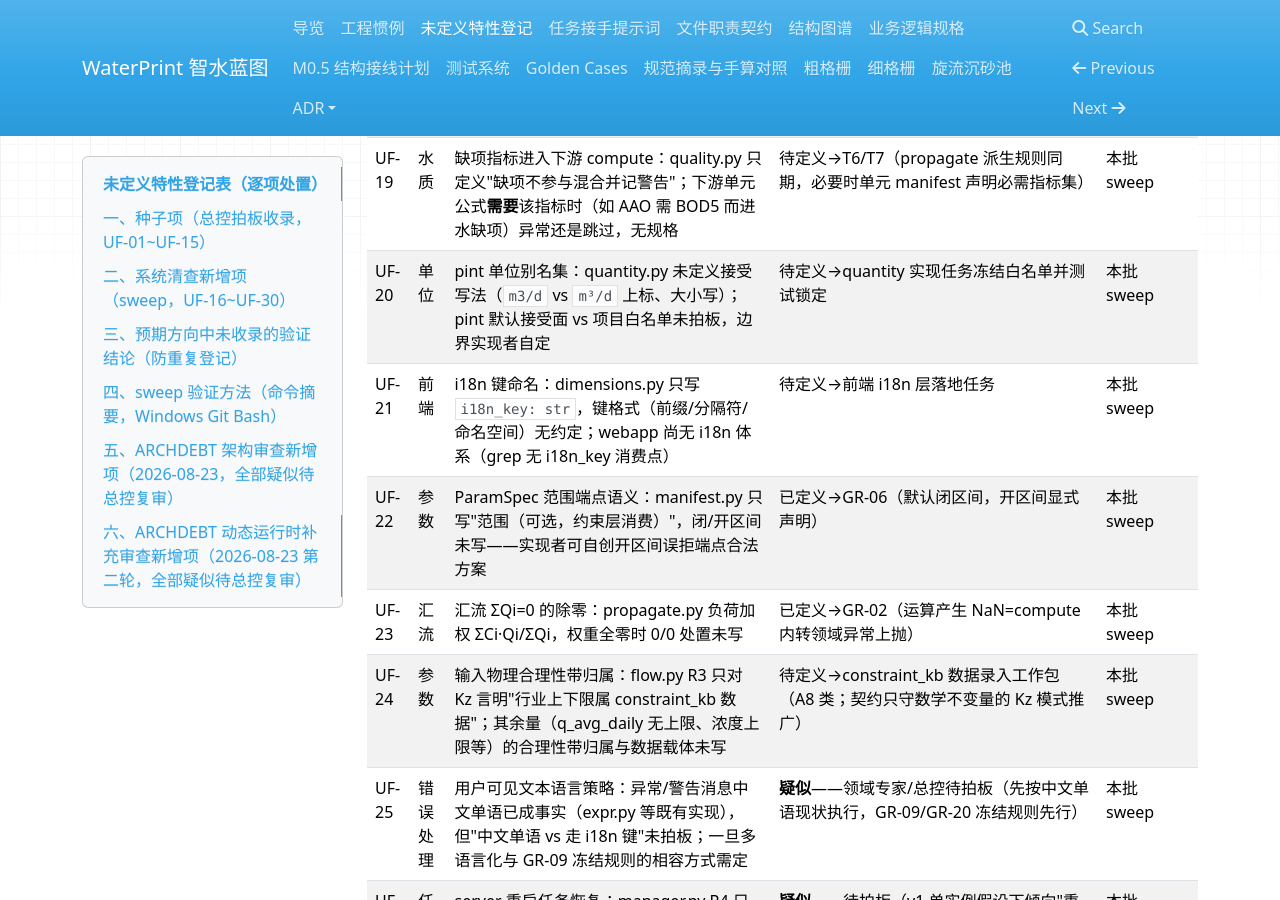
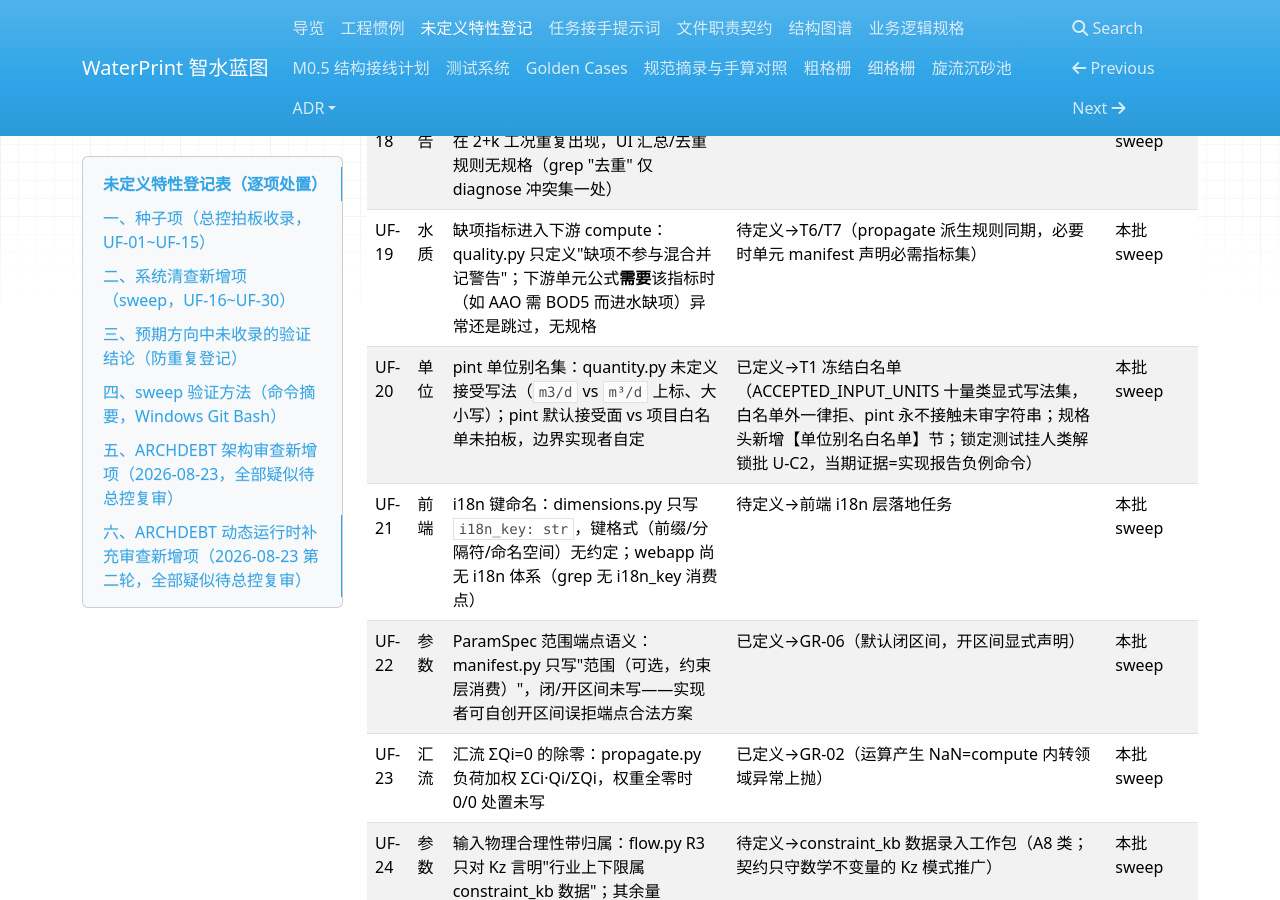
Before and after one commit to yyx20040712/waterprint, an MkDocs documentation site: the page built from docs/undefined-features-register.md, in a window 1280 px wide and 900 px high, scrolled down 2381 px. Built offline with MkDocs 1.6.1, drawn with Linux system fonts in a browser that asks for light colours; nearby versions of some CDN libraries.

Commit message:
UF-20 处置回写：单位别名白名单由 T1 冻结为已定义（显式写法集 + 规格头新节；锁定测试挂人类解锁批 U-C2）

```diff
--- a/docs/undefined-features-register.md
+++ b/docs/undefined-features-register.md
@@ -43,7 +43,7 @@
 | UF-17 | 警告 | Warning 数据结构：unit_api.py 只写 `tuple[Warning, ...]`，全库无 Warning 类字段定义；business-logic §8 只定级别与必带信息，结构形态（severity/来源键/参数键/影响面字段集）未写 | 待定义→T3（result_schema/UnitResultSnapshot 冻结时） | 本批 sweep |
 | UF-18 | 警告 | 警告跨工况×单元去重聚合：同一警告在 2+k 工况重复出现，UI 汇总/去重规则无规格（grep "去重" 仅 diagnose 冲突集一处） | 待定义→T3/前端展示层 | 本批 sweep |
 | UF-19 | 水质 | 缺项指标进入下游 compute：quality.py 只定义"缺项不参与混合并记警告"；下游单元公式**需要**该指标时（如 AAO 需 BOD5 而进水缺项）异常还是跳过，无规格 | 待定义→T6/T7（propagate 派生规则同期，必要时单元 manifest 声明必需指标集） | 本批 sweep |
-| UF-20 | 单位 | pint 单位别名集：quantity.py 未定义接受写法（`m3/d` vs `m³/d` 上标、大小写）；pint 默认接受面 vs 项目白名单未拍板，边界实现者自定 | 待定义→quantity 实现任务冻结白名单并测试锁定 | 本批 sweep |
+| UF-20 | 单位 | pint 单位别名集：quantity.py 未定义接受写法（`m3/d` vs `m³/d` 上标、大小写）；pint 默认接受面 vs 项目白名单未拍板，边界实现者自定 | 已定义→T1 冻结白名单（ACCEPTED_INPUT_UNITS 十量类显式写法集，白名单外一律拒、pint 永不接触未审字符串；规格头新增【单位别名白名单】节；锁定测试挂人类解锁批 U-C2，当期证据=实现报告负例命令） | 本批 sweep |
 | UF-21 | 前端 | i18n 键命名：dimensions.py 只写 `i18n_key: str`，键格式（前缀/分隔符/命名空间）无约定；webapp 尚无 i18n 体系（grep 无 i18n_key 消费点） | 待定义→前端 i18n 层落地任务 | 本批 sweep |
 | UF-22 | 参数 | ParamSpec 范围端点语义：manifest.py 只写"范围（可选，约束层消费）"，闭/开区间未写——实现者可自创开区间误拒端点合法方案 | 已定义→GR-06（默认闭区间，开区间显式声明） | 本批 sweep |
 | UF-23 | 汇流 | 汇流 ΣQi=0 的除零：propagate.py 负荷加权 ΣCi·Qi/ΣQi，权重全零时 0/0 处置未写 | 已定义→GR-02（运算产生 NaN=compute 内转领域异常上抛） | 本批 sweep |
```
